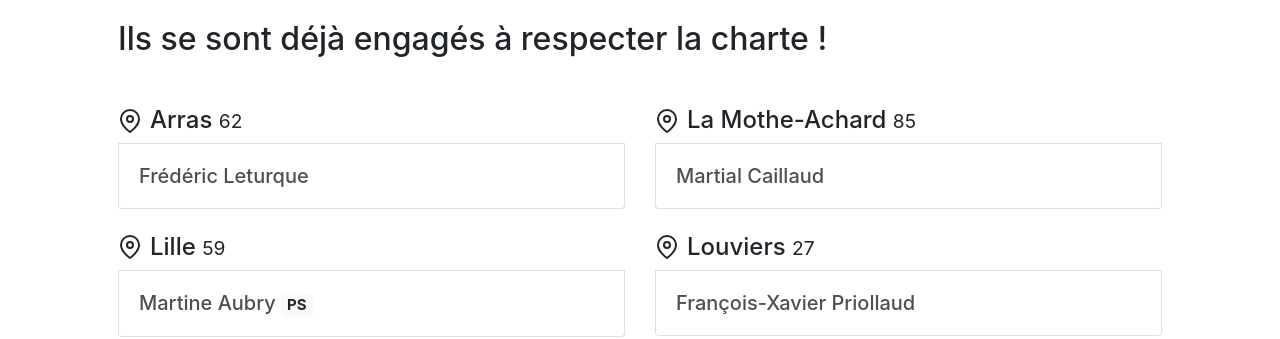
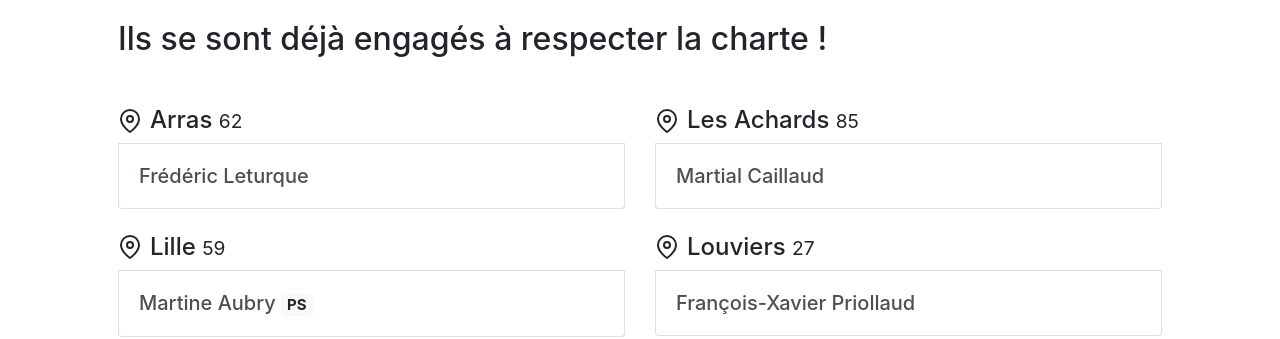
Before and after one commit to jeuneseuropeens/ville-europeenne, a Jekyll site: the page built from index.html, in a window 1280 px wide and 900 px high, scrolled down 2334 px. Shown: the part 155-494 px from the top of the window. Built offline with Jekyll 4.4.1, drawn with Linux system fonts in a browser that asks for light colours; some web fonts are replaced.

Commit message:
Correct Les Achards

```diff
--- a/_data/signataires.yml
+++ b/_data/signataires.yml
@@ -79,7 +79,7 @@ signataires:
     etiquette:
   - prenom: Martial
     nom: Caillaud
-    ville: La Mothe-Achard
+    ville: Les Achards
     departement: 85
     liste:
     etiquette:
```
